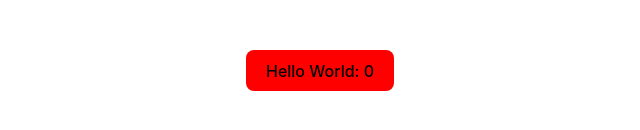
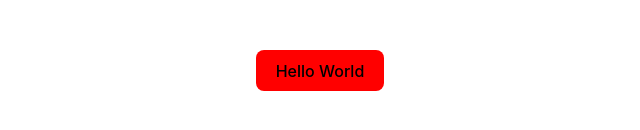
Before and after one commit to mariobrusarosco/talent-scout, a React (Vite) app: page / in a window 1280 px wide. Shown: the part 412-542 px from the top of the page, without its empty margins (320-960 px from the left). Built offline with nearby package versions, Linux system fonts and the light colour scheme.

Commit message:
[Project Checklist]: Element state changes - When a Internal State changes - Via User Interaction

```diff
--- a/src/domain/home/home.tsx
+++ b/src/domain/home/home.tsx
@@ -1,11 +1,15 @@
+import React, { useState } from "react";
 import { Button } from "../study-and-validation/Button/Button";
+import { Checkbox } from "../study-and-validation/CheckBox/Checkbox";
+import { Incrementing } from "../study-and-validation/Incrementing/Incrementing";
+import { StateChanges } from "../study-and-validation/StateChanges/StateChanges";
 
 const HomeScreen = () => {
   return (
     <section>
       <h1>Talent Scout</h1>
 
-      <Button />
+      <StateChanges />
     </section>
   );
 };
--- a/src/domain/study-and-validation/Button/Button.tsx
+++ b/src/domain/study-and-validation/Button/Button.tsx
@@ -1,20 +1,18 @@
 import { useCallback, useState } from "react";
 
 export const Button = () => {
-  const [counter, setCounter] = useState(0);
-
-  const handleClick = useCallback(() => {
-    setCounter((prevState) => ++prevState);
-  }, []);
+  // Internal State
+  const [disabled, setDisabled] = useState(false);
 
   return (
     <button
+      disabled={disabled}
       style={{
         background: "red",
       }}
-      onClick={handleClick}
+      onClick={() => setDisabled((prevState) => !prevState)}
     >
-      Hello World: {counter}
+      Hello World
     </button>
   );
 };
--- /dev/null
+++ b/src/domain/study-and-validation/StateChanges/StateChanges.tsx
@@ -0,0 +1,10 @@
+import { useState } from "react";
+import { Button } from "../Button/Button";
+
+export const StateChanges = () => {
+  return (
+    <div>
+      <Button />
+    </div>
+  );
+};
```
Also changed, not shown: 1 other file (tests, documents, lock files or other folders).
